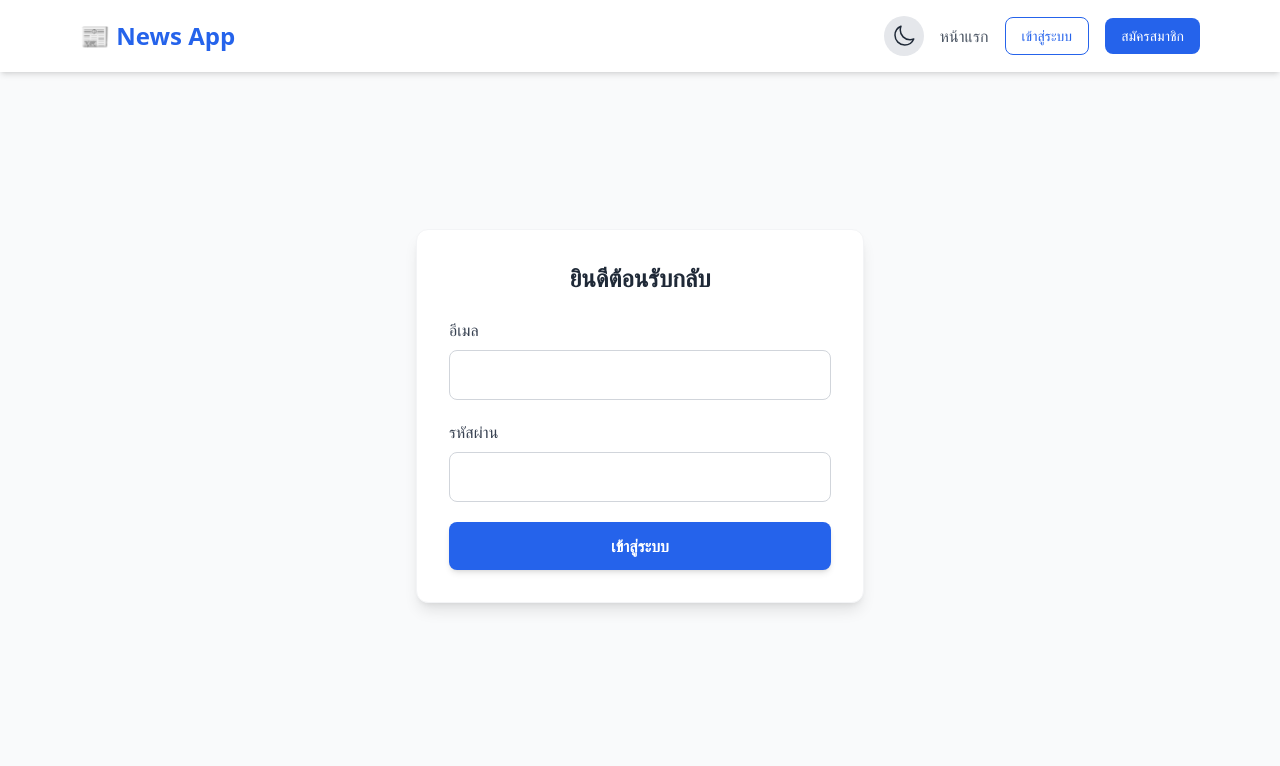
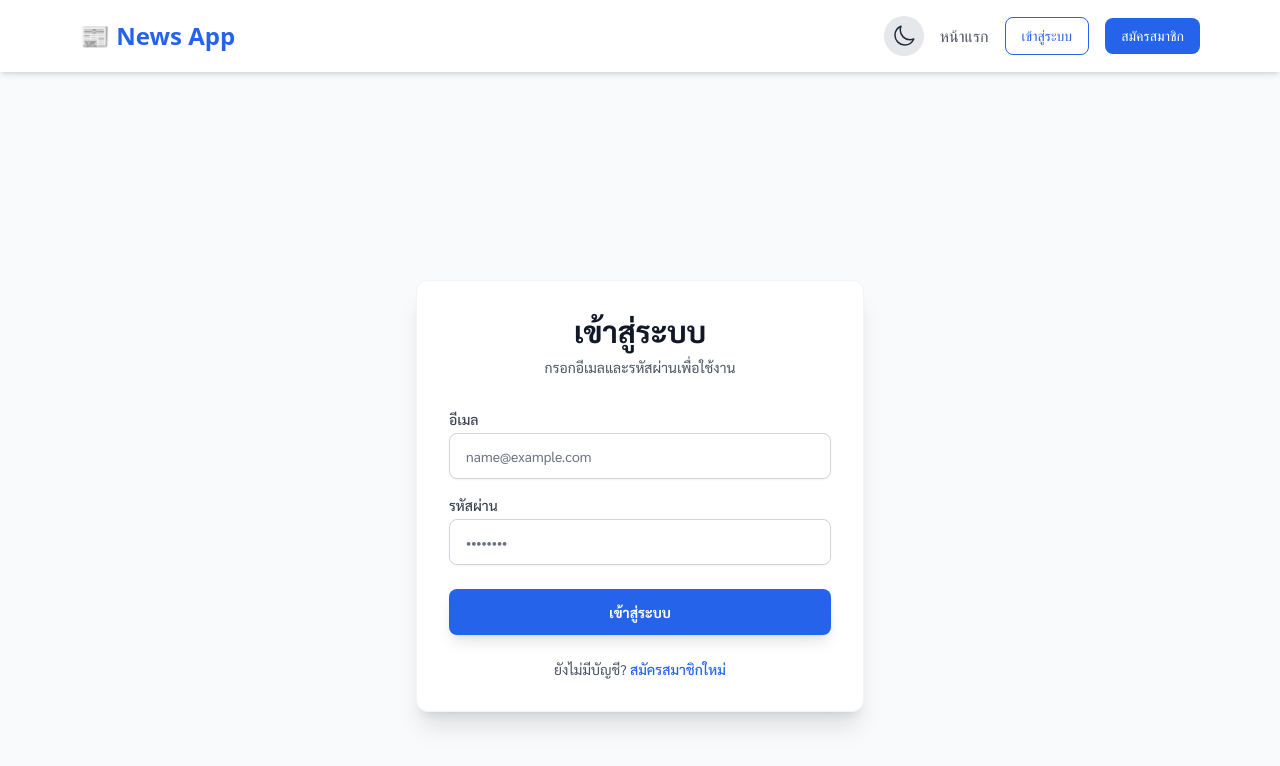
Before and after one commit to Bass093142/my-node-app, a React (Vite) app in the folder web/: page /login in a window 1280 px wide. Shown: the top 766 px of the page. Built offline with nearby package versions, Linux system fonts and the light colour scheme; no server answers.

Commit message:
Fix login page functionality

```diff
--- a/web/src/pages/Login.jsx
+++ b/web/src/pages/Login.jsx
@@ -1,12 +1,16 @@
-import { useState } from 'react';
-import axios from 'axios';
-import { useNavigate } from 'react-router-dom';
+import React, { useState } from 'react';
+import { useNavigate, Link } from 'react-router-dom';
+import Swal from 'sweetalert2';
 
-const API_URL = 'https://my-node-app-fce8.onrender.com/'; // ⚠️ แก้ตรงนี้
+export default function Login() {
+  const navigate = useNavigate();
+  // ดึงลิงก์ Backend จาก Environment (ถ้าไม่มีให้ใช้ localhost)
+  const apiUrl = import.meta.env.VITE_API_URL || 'http://localhost:3000';
 
-function Login() {
-  const [formData, setFormData] = useState({ email: '', password: '' });
-  const navigate = useNavigate();
+  const [formData, setFormData] = useState({
+    email: '',
+    password: ''
+  });
 
   const handleChange = (e) => {
     setFormData({ ...formData, [e.target.name]: e.target.value });
@@ -14,45 +18,123 @@ function Login() {
 
   const handleSubmit = async (e) => {
     e.preventDefault();
+
     try {
-      const res = await axios.post(`${API_URL}/api/login`, formData); // แก้ path ให้ตรงกับ server
-      alert('เข้าสู่ระบบสำเร็จ!');
-      localStorage.setItem('user', JSON.stringify(res.data));
+      // ยิงข้อมูลไปเช็คที่ Backend
+      const response = await fetch(`${apiUrl}/api/login`, {
+        method: 'POST',
+        headers: { 'Content-Type': 'application/json' },
+        body: JSON.stringify(formData),
+      });
+
+      const data = await response.json();
+
+      if (response.ok) {
+        // ✅ ล็อกอินสำเร็จ
+
+        // 1. บันทึกข้อมูลผู้ใช้ลงเครื่อง (เพื่อให้หน้าอื่นรู้ว่าใครล็อกอิน)
+        localStorage.setItem('user', JSON.stringify(data));
+
+        // 2. แจ้งเตือนสวยๆ
+        Swal.fire({
+          icon: 'success',
+          title: 'เข้าสู่ระบบสำเร็จ!',
+          text: `ยินดีต้อนรับคุณ ${data.first_name || 'ผู้ใช้งาน'}`,
+          timer: 1500,
+          showConfirmButton: false
+        }).then(() => {
+          // 3. ไปที่หน้าแรก (และรีโหลด 1 ครั้งเพื่ออัปเดตเมนู)
           navigate('/');
           window.location.reload();
-    } catch (err) {
-      alert('เข้าสู่ระบบไม่ผ่าน: ' + (err.response?.data?.message || 'ตรวจสอบอีเมล/รหัสผ่าน'));
+        });
+
+      } else {
+        // ❌ ล็อกอินไม่สำเร็จ (รหัสผิด / หาไม่เจอ)
+        Swal.fire({
+          icon: 'error',
+          title: 'เข้าสู่ระบบไม่สำเร็จ',
+          text: data.message || 'อีเมลหรือรหัสผ่านไม่ถูกต้อง'
+        });
+      }
+
+    } catch (error) {
+      console.error('Login Error:', error);
+      Swal.fire({
+        icon: 'error',
+        title: 'เกิดข้อผิดพลาด',
+        text: 'ไม่สามารถเชื่อมต่อเซิร์ฟเวอร์ได้ กรุณาลองใหม่ภายหลัง'
+      });
     }
   };
 
+  // สไตล์ Input (เหมือนหน้าสมัครสมาชิก)
+  const inputClass = "appearance-none relative block w-full px-4 py-3 border border-gray-300 rounded-lg placeholder-gray-500 text-gray-900 focus:outline-none focus:ring-2 focus:ring-blue-500 focus:border-blue-500 dark:bg-slate-700 dark:border-slate-600 dark:text-white dark:placeholder-gray-400 sm:text-sm shadow-sm transition-all";
+  const labelClass = "block text-sm font-medium text-gray-700 dark:text-gray-300 mb-1";
+
   return (
-    <div className="flex justify-center items-center min-h-[80vh]">
-      <div className="bg-white p-8 rounded-xl shadow-lg w-full max-w-md border border-gray-100">
-        <h2 className="text-2xl font-bold mb-6 text-center text-gray-800">ยินดีต้อนรับกลับ</h2>
-        <form onSubmit={handleSubmit} className="space-y-5">
+    <div className="min-h-screen flex items-center justify-center bg-gray-50 dark:bg-slate-900 py-12 px-4 sm:px-6 lg:px-8 font-sarabun transition-colors duration-300">
+      <div className="max-w-md w-full space-y-8 bg-white dark:bg-slate-800 p-8 rounded-xl shadow-xl border border-gray-100 dark:border-slate-700">
+
+        {/* หัวข้อ */}
+        <div className="text-center">
+          <h2 className="text-3xl font-extrabold text-gray-900 dark:text-white">
+            เข้าสู่ระบบ
+          </h2>
+          <p className="mt-2 text-sm text-gray-600 dark:text-gray-400">
+            กรอกอีเมลและรหัสผ่านเพื่อใช้งาน
+          </p>
+        </div>
+
+        <form className="mt-8 space-y-6" onSubmit={handleSubmit}>
+          <div className="space-y-4">
+
+            {/* ช่องอีเมล */}
             <div>
-            <label className="block text-gray-700 mb-2 font-medium">อีเมล</label>
+              <label className={labelClass}>อีเมล</label>
               <input
-              type="email" name="email" required
-              className="w-full p-3 border border-gray-300 rounded-lg focus:outline-none focus:ring-2 focus:ring-blue-500 transition"
+                name="email"
+                type="email"
+                required
+                placeholder="name@example.com"
+                className={inputClass}
                 onChange={handleChange}
               />
             </div>
+
+            {/* ช่องรหัสผ่าน */}
             <div>
-            <label className="block text-gray-700 mb-2 font-medium">รหัสผ่าน</label>
+              <label className={labelClass}>รหัสผ่าน</label>
               <input
-              type="password" name="password" required
-              className="w-full p-3 border border-gray-300 rounded-lg focus:outline-none focus:ring-2 focus:ring-blue-500 transition"
+                name="password"
+                type="password"
+                required
+                placeholder="••••••••"
+                className={inputClass}
                 onChange={handleChange}
               />
             </div>
-          <button type="submit" className="w-full bg-blue-600 text-white py-3 rounded-lg hover:bg-blue-700 font-semibold shadow-md transition transform active:scale-95">
+
+          </div>
+
+          {/* ปุ่ม Login */}
+          <div>
+            <button type="submit" className="w-full flex justify-center py-3 px-4 border border-transparent text-sm font-bold rounded-lg text-white bg-blue-600 hover:bg-blue-700 focus:outline-none focus:ring-2 focus:ring-offset-2 focus:ring-blue-500 shadow-lg hover:shadow-xl transition-all transform hover:-translate-y-0.5">
               เข้าสู่ระบบ
             </button>
+          </div>
+
+          {/* ลิงก์ไปหน้าสมัครสมาชิก */}
+          <div className="text-center mt-4">
+            <p className="text-sm text-gray-600 dark:text-gray-400">
+              ยังไม่มีบัญชี?{' '}
+              <Link to="/register" className="font-medium text-blue-600 hover:text-blue-500 dark:text-blue-400">
+                สมัครสมาชิกใหม่
+              </Link>
+            </p>
+          </div>
+
         </form>
       </div>
     </div>
   );
 }
-
-export default Login;
```
Lines whose indentation alone changed are shown as unchanged.
